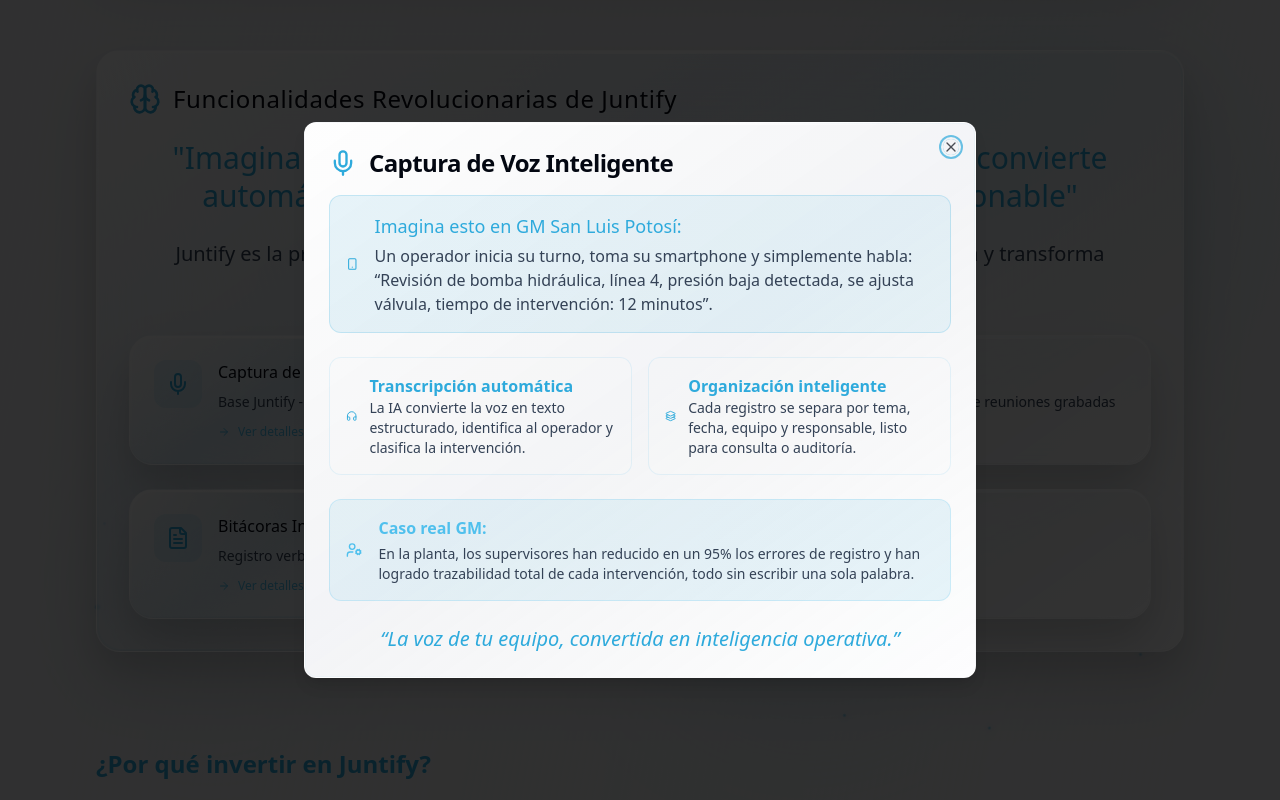
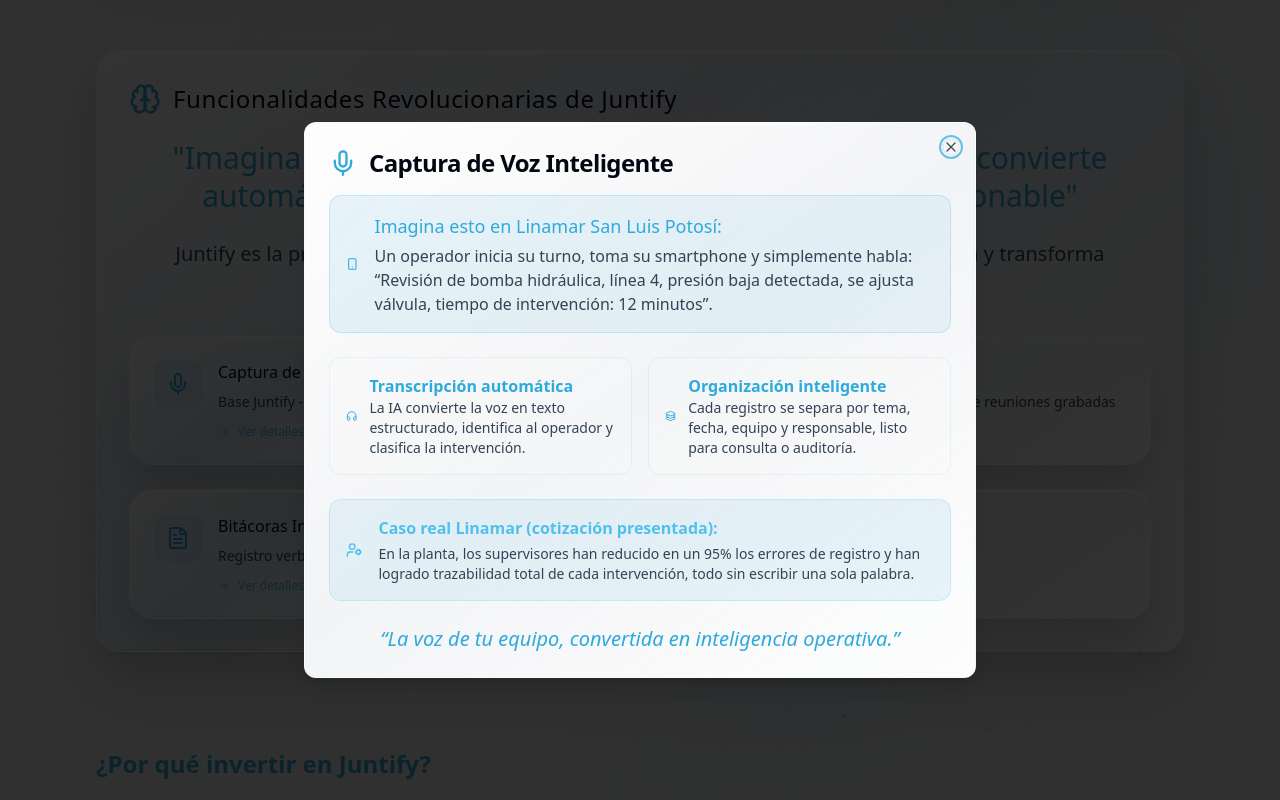
Before and after one commit to alecsiomatiko/junta-ia-automata-18, a React (Vite) app: page / in a window 1280 px wide. Both pictures are taken after a click on the element 378 px from the left and 3076 px from the top of the page. Shown: the part 2676-3476 px from the top of the page. Built offline with nearby package versions, Linux system fonts and the light colour scheme.

Commit message:
blabdddddla

```diff
--- a/src/pages/Index.tsx
+++ b/src/pages/Index.tsx
@@ -183,7 +183,7 @@ const Index = () => {
                       <div className="bg-gradient-to-r from-primary/10 to-accent/10 rounded-xl p-4 border border-primary/20 flex items-center gap-4">
                         <Smartphone className="h-8 w-8 text-primary" />
                         <div>
-                          <div className="text-lg font-medium text-primary mb-1">Imagina esto en GM San Luis Potosí:</div>
+                          <div className="text-lg font-medium text-primary mb-1">Imagina esto en Linamar San Luis Potosí:</div>
                           <div className="text-base text-muted-foreground">Un operador inicia su turno, toma su smartphone y simplemente habla: “Revisión de bomba hidráulica, línea 4, presión baja detectada, se ajusta válvula, tiempo de intervención: 12 minutos”.</div>
                         </div>
                       </div>
@@ -208,7 +208,7 @@ const Index = () => {
                       <div className="bg-gradient-to-r from-accent/10 to-primary/10 rounded-xl p-4 border border-accent/20 flex items-center gap-4">
                         <UserCog className="h-8 w-8 text-accent" />
                         <div>
-                          <div className="text-base text-accent font-semibold mb-1">Caso real GM:</div>
+                          <div className="text-base text-accent font-semibold mb-1">Caso real Linamar (cotización presentada):</div>
                           <div className="text-sm text-muted-foreground">En la planta, los supervisores han reducido en un 95% los errores de registro y han logrado trazabilidad total de cada intervención, todo sin escribir una sola palabra.</div>
                         </div>
                       </div>
@@ -251,7 +251,7 @@ const Index = () => {
                       <div className="bg-gradient-to-r from-accent/10 to-primary/10 rounded-xl p-4 border border-accent/20 flex items-center gap-4">
                         <MessageCircle className="h-8 w-8 text-accent" />
                         <div>
-                          <div className="text-lg font-medium text-accent mb-1">Imagina esto en GM:</div>
+                          <div className="text-lg font-medium text-accent mb-1">Imagina esto en Linamar:</div>
                           <div className="text-base text-muted-foreground">Un gerente pregunta: “¿Qué tareas quedaron pendientes en la reunión de las 7am?” La IA responde en segundos, citando el audio y mostrando el contexto exacto.</div>
                         </div>
                       </div>
@@ -276,7 +276,7 @@ const Index = () => {
                       <div className="bg-gradient-to-r from-primary/10 to-accent/10 rounded-xl p-4 border border-primary/20 flex items-center gap-4">
                         <UserCog className="h-8 w-8 text-primary" />
                         <div>
-                          <div className="text-base text-primary font-semibold mb-1">Caso real GM:</div>
+                          <div className="text-base text-primary font-semibold mb-1">Caso real Linamar (cotización presentada):</div>
                           <div className="text-sm text-muted-foreground">Los analistas de mantenimiento han reducido en un 70% el tiempo de búsqueda de información crítica para auditorías y reportes.</div>
                         </div>
                       </div>
@@ -319,7 +319,7 @@ const Index = () => {
                       <div className="bg-gradient-to-r from-primary/10 to-accent/10 rounded-xl p-4 border border-primary/20 flex items-center gap-4">
                         <Mic className="h-8 w-8 text-primary" />
                         <div>
-                          <div className="text-lg font-medium text-primary mb-1">En GM, cada intervención cuenta:</div>
+                          <div className="text-lg font-medium text-primary mb-1">En Linamar, cada intervención cuenta:</div>
                           <div className="text-base text-muted-foreground">Un técnico reporta verbalmente una reparación urgente. La IA registra, clasifica y documenta todo automáticamente, sin papel ni errores.</div>
                         </div>
                       </div>
@@ -344,7 +344,7 @@ const Index = () => {
                       <div className="bg-gradient-to-r from-accent/10 to-primary/10 rounded-xl p-4 border border-accent/20 flex items-center gap-4">
                         <UserCog className="h-8 w-8 text-accent" />
                         <div>
-                          <div className="text-base text-accent font-semibold mb-1">Caso real GM:</div>
+                          <div className="text-base text-accent font-semibold mb-1">Caso real Linamar (cotización presentada):</div>
                           <div className="text-sm text-muted-foreground">La digitalización de bitácoras ha eliminado el 100% de los registros ilegibles y ha acelerado la generación de reportes de mantenimiento.</div>
                         </div>
                       </div>
@@ -412,7 +412,7 @@ const Index = () => {
                       <div className="bg-gradient-to-r from-primary/10 to-accent/10 rounded-xl p-4 border border-primary/20 flex items-center gap-4">
                         <BarChart3 className="h-8 w-8 text-primary" />
                         <div>
-                          <div className="text-base text-primary font-semibold mb-1">Caso real GM:</div>
+                          <div className="text-base text-primary font-semibold mb-1">Caso real Linamar (cotización presentada):</div>
                           <div className="text-sm text-muted-foreground">La consolidación de datos ha permitido reducir en un 70% el tiempo de generación de reportes y ha mejorado la toma de decisiones operativas.</div>
                         </div>
                       </div>
```
